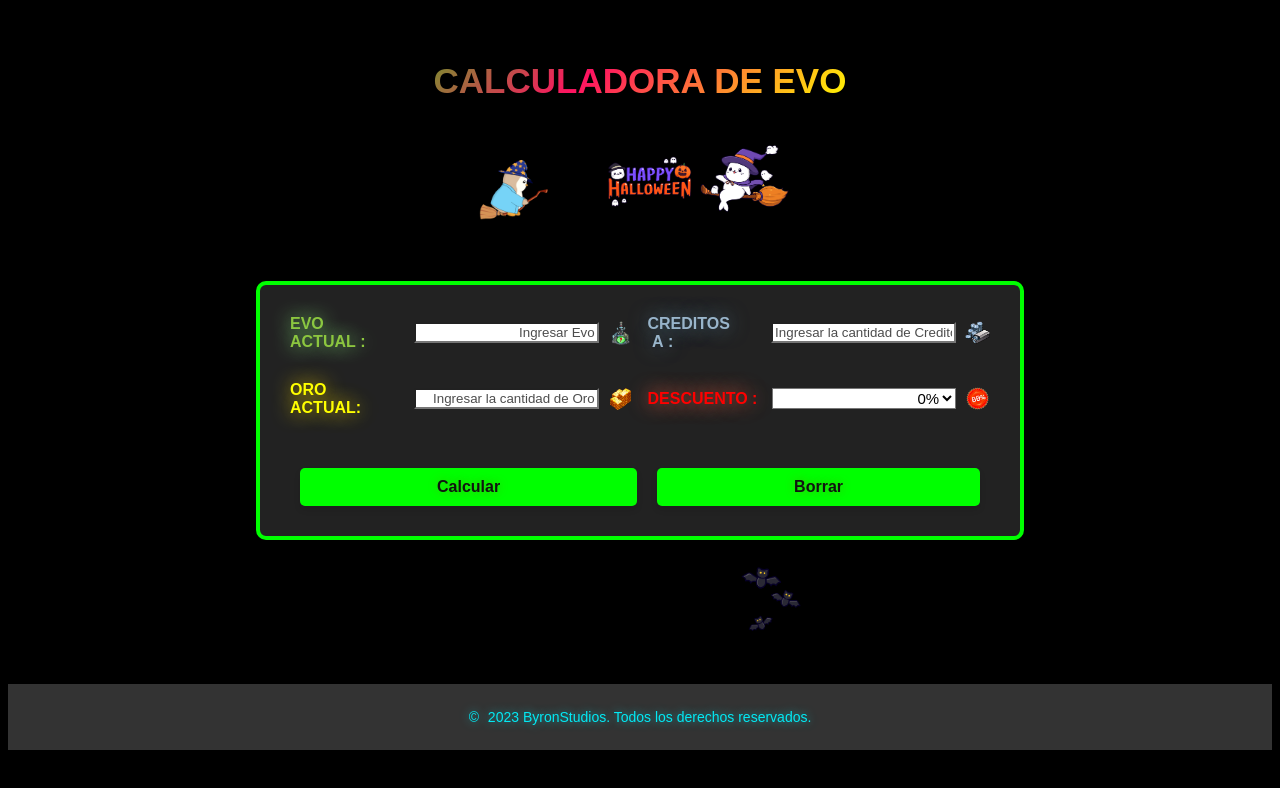
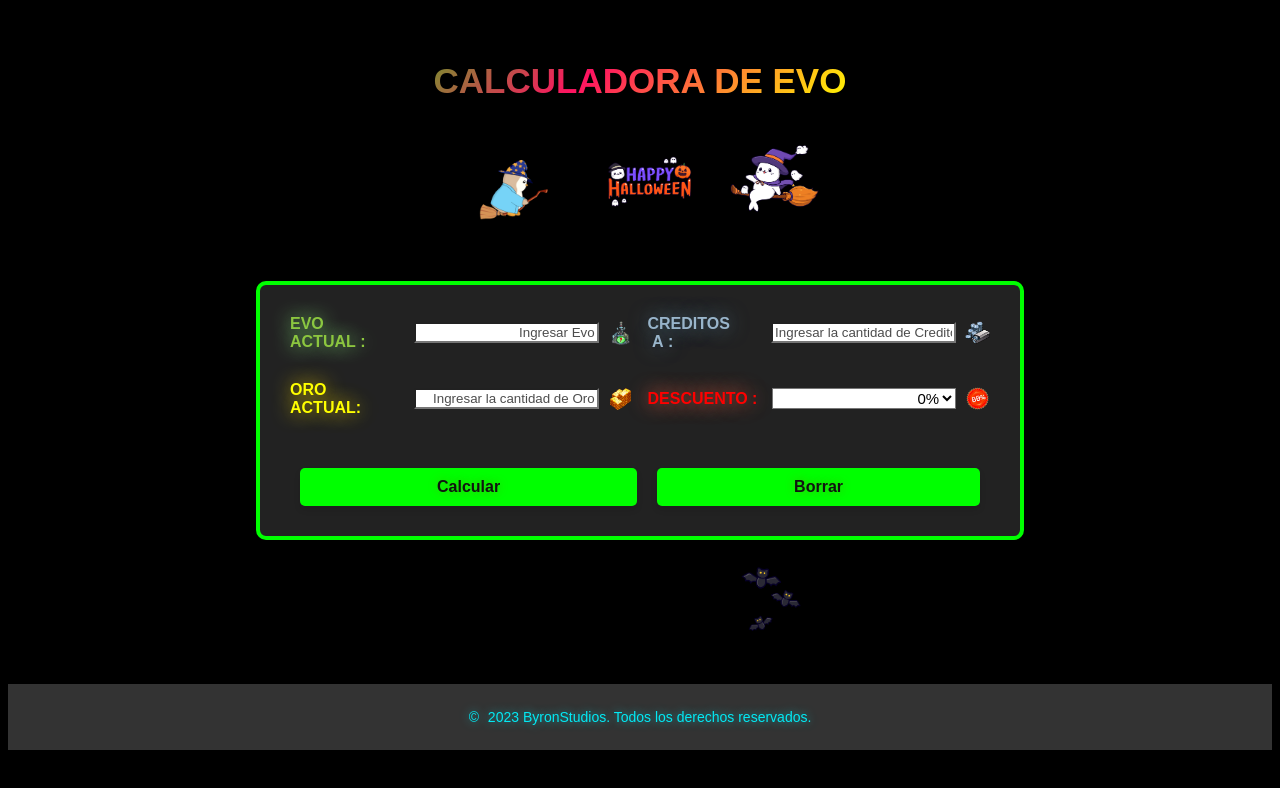
Before and after one commit to Modificaciones-Byron/AppCalculadoraByronStudios, a plain HTML site: page index.html in a window 1280 px wide. Drawn offline with Linux system fonts and the light colour scheme.

Commit message:
Update index.html

```diff
--- a/index.html
+++ b/index.html
@@ -40,7 +40,7 @@
      <div>
         <img src="f-2.gif" class="logo-izquierda">
         <img src="f-1.gif" class="logo-principal">
-        <img src="f0.gif" class="logo-principal">
+        <img src="f0.gif" class="logo-derecha">
       </div>
         <br>
         <br>
```
